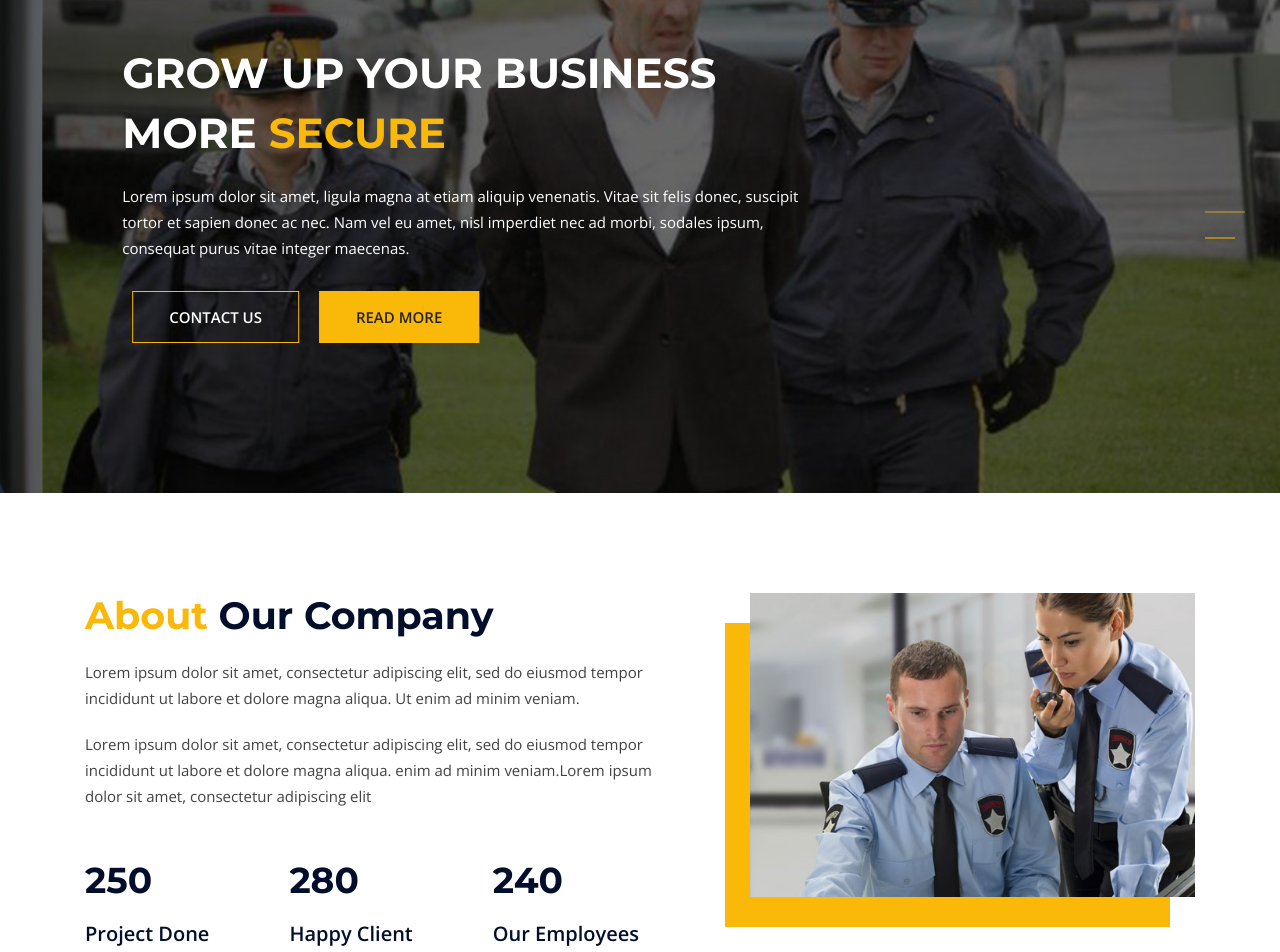
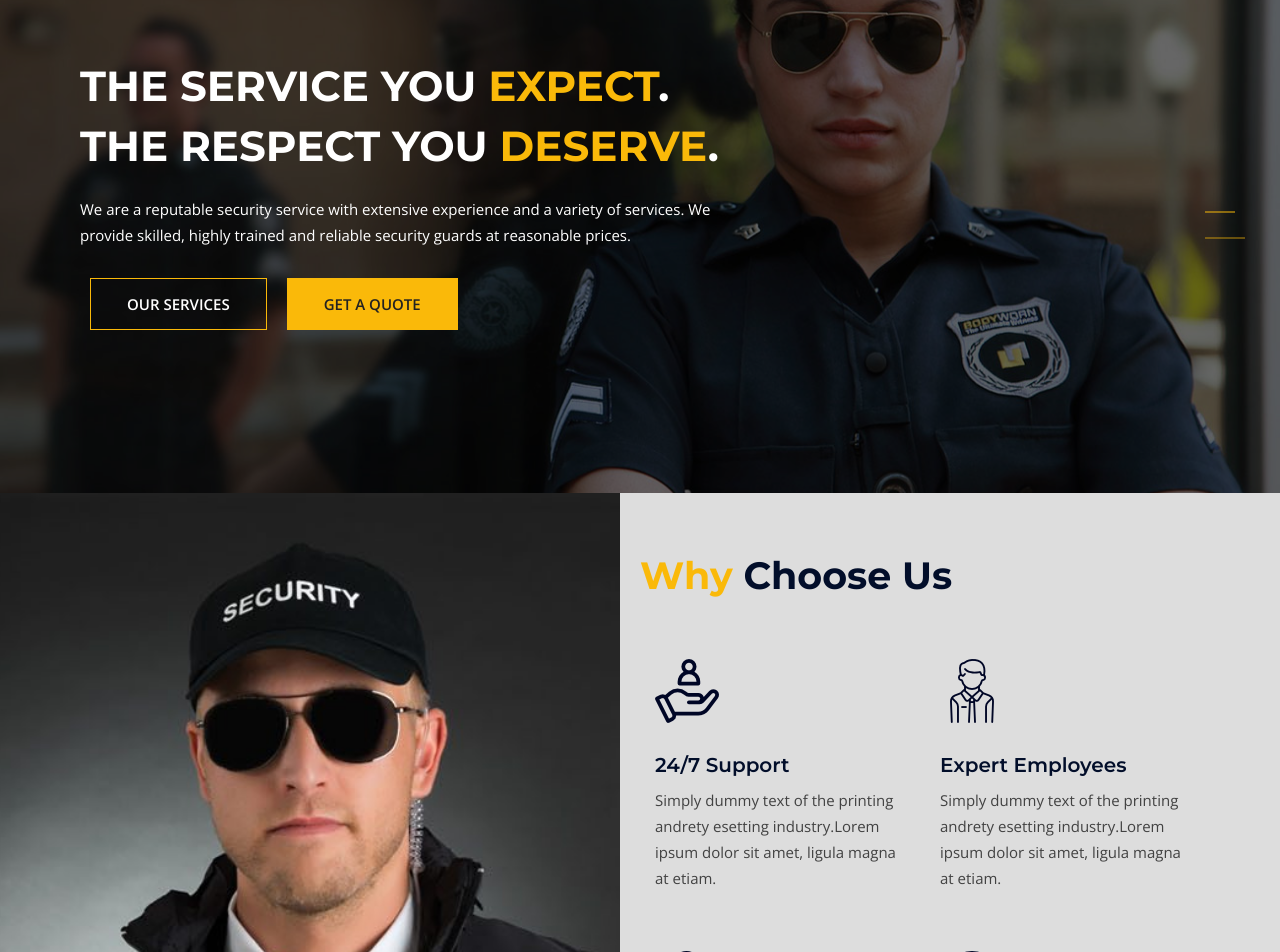
Before and after one commit to dawinderS/security-comp, a React (Create React App) app: page / in a window 1280 px wide. Shown: the part 240-1192 px from the top of the page. Built offline with nearby package versions, Linux system fonts and the light colour scheme.

Commit message:
fix homepage and urls

```diff
--- a/src/App.js
+++ b/src/App.js
@@ -1,5 +1,5 @@
 import React from 'react';
-import { BrowserRouter as Router, Routes, Route } from "react-router-dom";
+import { BrowserRouter as Router, Routes, Route, Navigate } from "react-router-dom";
 import Home from "./pages/Home";
 import ServicesTwo from "./pages/services/ServicesTwo";
 import ServiceDetailsTwo from "./pages/details-page/service-details/ServiceDetailsTwo";
@@ -24,11 +24,11 @@ function App() {
             <ScrollToTop/>
             <Routes>
                 <Route exact path='/' element={<Home/>}/>
-                <Route exact path={'/services-1'} element={<ServicesOne/>}/>
+                <Route exact path={'/our-services'} element={<ServicesOne/>}/>
                 <Route exact path={'/services-2'} element={<ServicesTwo/>}/>
                 <Route exact path={'/service-details/:id'} element={<ServiceDetailsOne/>}/>
                 <Route exact path={'/service-details-two/:id'} element={<ServiceDetailsTwo/>}/>
-                <Route exact path={'/projects-1'} element={<ProjectsOne/>}/>
+                <Route exact path={'/request-a-quote'} element={<ProjectsOne/>}/>
                 <Route exact path={'/projects-2'} element={<ProjectsTwo/>}/>
                 <Route exact path={'/project-details/:id'} element={<ProjectDetails/>}/>
                 <Route exact path={'/blogs-1'} element={<BlogOne/>}/>
@@ -38,6 +38,7 @@ function App() {
                 <Route exact path={'/employees'} element={<TeamMembersPage/>}/>
                 <Route exact path={'/contact-us'} element={<ContactUs/>}/>
                 <Route exact path={'/about'} element={<AboutUsPage/>}/>
+                <Route path='*' element={<Navigate to='/' />} />
             </Routes>
         </Router>
     </>
--- a/src/assets/css/main.css
+++ b/src/assets/css/main.css
@@ -578,6 +578,7 @@ textarea:focus, input:focus{
 	font-weight:bold;
 }
 .slider-text li:last-child a{background: #fab909 none repeat scroll 0 0;color:#222}
+.slider-text li a:hover{background: #fab909 none repeat scroll 0 0;color:#222}
 .slider-text li:last-child a:hover{background: #fff none repeat scroll 0 0;transition: all 0.4s ease 0s;color:#222}
 
 .all-slide .slick-dots {
--- a/src/common/header/NavMenuData.json
+++ b/src/common/header/NavMenuData.json
@@ -20,7 +20,7 @@
         {
           "id": 3.1,
           "text": "Service 1",
-          "link": "/services-1"
+          "link": "/our-services"
         },
         {
           "id": 3.2,
@@ -54,7 +54,7 @@
     {
       "id": 4,
       "text": "Request A Quote",
-      "link": "/projects-1",
+      "link": "/request-a-quote",
       "dropdown": []
     }
   ]
--- a/src/common/header/NavMenuOrigData.json
+++ b/src/common/header/NavMenuOrigData.json
@@ -20,7 +20,7 @@
         {
           "id": 3.1,
           "text": "Service 1",
-          "link": "/services-1"
+          "link": "/our-services"
         },
         {
           "id": 3.2,
@@ -47,7 +47,7 @@
         {
           "id": 2.1,
           "text": "project 3 column",
-          "link": "/projects-1"
+          "link": "/request-a-quote"
         },
         {
           "id": 2.2,
--- a/src/components/about-us/AboutUs.js
+++ b/src/components/about-us/AboutUs.js
@@ -4,16 +4,16 @@ import SectionTitle from "../section-title/SectionTitle";
 
 const CounterItem = [
     {
-        number: "250",
-        title: "Project Done"
+        number: "1200",
+        title: "assignments"
     },
     {
         number: "280",
-        title: "happy client"
+        title: "clients"
     },
     {
-        number: "240",
-        title: "Our employees"
+        number: "350",
+        title: "employees"
     }
 ];
 
@@ -35,7 +35,7 @@ const AboutUs = () => {
                                         CounterItem.map((data, i) => (
                                             <div key={i} className="counting-inner">
                                                 <div className="countup-text">
-                                                    <h2 className="counter"><CountUp end={data.number} duration={2.5} delay={0.9} start={0} /></h2>
+                                                    <h2 className="counter"><CountUp end={data.number} duration={0.5} delay={0.9} start={0} />+</h2>
                                                     <h4>{data.title}</h4>
                                                 </div>
                                             </div>
--- a/src/components/hero-slider/HeroSliderData.json
+++ b/src/components/hero-slider/HeroSliderData.json
@@ -2,22 +2,22 @@
   {
     "id": 1,
     "image": "slide1.jpg",
-    "title": "Grow Up your business more <span> secure</span>",
-    "content": "Lorem ipsum dolor sit amet, ligula magna at etiam aliquip venenatis. Vitae sit felis donec, suscipit tortor et sapien donec ac nec. Nam vel eu amet, nisl imperdiet nec ad morbi, sodales ipsum, consequat purus vitae integer maecenas.",
-    "btnTextOne": "CONTACT US",
-    "btnLinkOne": "/",
-    "btnTextTwo": "READ MORE",
-    "btnLinkTwo": "/"
+    "title": "<span> Top-rated</span> security guard services in <span>California</span>",
+    "content": "Regency Security Group is your trusted provider of tailored and dependable security guard services. With statewide coverage, we prioritize quality, reliability, and quick response.",
+    "btnTextOne": "OUR SERVICES",
+    "btnLinkOne": "/our-services",
+    "btnTextTwo": "GET A QUOTE",
+    "btnLinkTwo": "/request-a-quote"
   },
   {
     "id": 2,
     "image": "slide2.jpg",
-    "title": "We Provide <span>Verified & Secured</span> Service for company",
-    "content": "Lorem ipsum dolor sit amet, ligula magna at etiam aliquip venenatis. Vitae sit felis donec, suscipit tortor et sapien donec ac nec. Nam vel eu amet, nisl imperdiet nec ad morbi, sodales ipsum, consequat purus vitae integer maecenas.",
-    "btnTextOne": "CONTACT US",
-    "btnLinkOne": "/",
-    "btnTextTwo": "READ MORE",
-    "btnLinkTwo": "/"
+    "title": "The service you <span>Expect</span>. The respect you <span>Deserve</span>.",
+    "content": "We are a reputable security service with extensive experience and a variety of services. We provide skilled, highly trained and reliable security guards at reasonable prices.",
+    "btnTextOne": "OUR SERVICES",
+    "btnLinkOne": "/our-services",
+    "btnTextTwo": "GET A QUOTE",
+    "btnLinkTwo": "/request-a-quote"
   }
 
 ]
--- a/src/components/projects/projects-one/ProjectsTypeOne.js
+++ b/src/components/projects/projects-one/ProjectsTypeOne.js
@@ -12,7 +12,7 @@ const ProjectsTypeOne = () => {
                     <div className="row">
                         <div className="col-lg-12 col-md-12 col-sm-12 col-xs-12">
                             <SectionTitle
-                                title="<span>Our Gallery </span>Photo"
+                                title="<span>Our Employee </span>Gallery"
                                 content="<p> Lorem ipsum dolor sit amet, pellentesque enim lorem quis vivamus amet.</p>"
                             />
                         </div>
--- a/src/components/testimonial/Testimonial.js
+++ b/src/components/testimonial/Testimonial.js
@@ -18,10 +18,10 @@ const Testimonial = () => {
                     <div className="row">
                         <div className="col-md-4">
                             <TestimonialSectionTitle
-                            subTitle="What's say about our client"
-                            title="<span>Client</span> Review"
+                            subTitle="Your satisfaction is our priority"
+                            title="<span>Client</span> Reviews"
                             content="<p>Lorem ipsum dolor sit amet, luctus posuere semper felis consectetuer hendrerit, enim varius enim, tellus tincidunt tellus est sed enim varius enim, tellus tincidunt tellus est sed</p>"
-                            btnText="See All"
+                            // btnText="Get a Quote"
                             btnLink="/"
                             />
                         </div>
--- a/src/components/testimonial/TestimonialData.json
+++ b/src/components/testimonial/TestimonialData.json
@@ -2,22 +2,22 @@
   {
     "id": 1,
     "content": "Lorem ipsum dolor sit amet, ligula magna at etiam aliquip venenatis. Vitae sit felis donec, suscipit tortor et sapien donec ac nec.Lorem ipsum dolor sit amet, ligula magna at etiam aliquip venenatis. Vitae sit felis donec, suscipit tortor et sapien donec ac nec.",
-    "name": "David Max",
-    "image": "testimonial1.jpg",
+    "name": "Robyn Davenport",
+    "image": "testimonial0.png",
     "designation": "Ceo & Founder"
   },
   {
     "id": 2,
     "content": "Lorem ipsum dolor sit amet, ligula magna at etiam aliquip venenatis. Vitae sit felis donec, suscipit tortor et sapien donec ac nec.Lorem ipsum dolor sit amet, ligula magna at etiam aliquip venenatis. Vitae sit felis donec, suscipit tortor et sapien donec ac nec.",
-    "name": "David Max",
-    "image": "testimonial2.jpg",
-    "designation": "Ceo & Founder"
+    "name": "Anna Carey",
+    "image": "testimonial0.png",
+    "designation": "HR Coordinator"
   },
   {
     "id": 3,
     "content": "Lorem ipsum dolor sit amet, ligula magna at etiam aliquip venenatis. Vitae sit felis donec, suscipit tortor et sapien donec ac nec.Lorem ipsum dolor sit amet, ligula magna at etiam aliquip venenatis. Vitae sit felis donec, suscipit tortor et sapien donec ac nec.",
-    "name": "David Max",
-    "image": "testimonial2.jpg",
-    "designation": "Ceo & Founder"
+    "name": "Tomas Greer",
+    "image": "testimonial0.png",
+    "designation": "Owner"
   }
 ]
--- a/src/includes/scripts.js
+++ b/src/includes/scripts.js
@@ -8,7 +8,7 @@ export const HeroSliderConfig = {
     slidesToShow: 1,
     slidesToScroll: 1,
     autoplay: true,
-    autoplaySpeed: 3000,
+    autoplaySpeed: 3300,
 };
 
 export const TestimonialCarouselConfig = {
--- a/src/pages/Home.js
+++ b/src/pages/Home.js
@@ -24,14 +24,14 @@ const Home = () => {
         </Helmet>
         <Layout>
           <HeroSlider />
-          <AboutUs />
           <WhyChooseUs />
           <HomeServices />
+          <Faq />
+          <AboutUs />
+          <Testimonial />
           <ProjectsTypeOne />
-          <Testimonial />
-          <TeamMembers />
-          <Faq />
-          <HomePost />
+          {/* <TeamMembers />
+          <HomePost /> */}
         </Layout>
       </>
     );
```
Also changed, not shown: public/images/testimonials/testimonial0.png (added).
